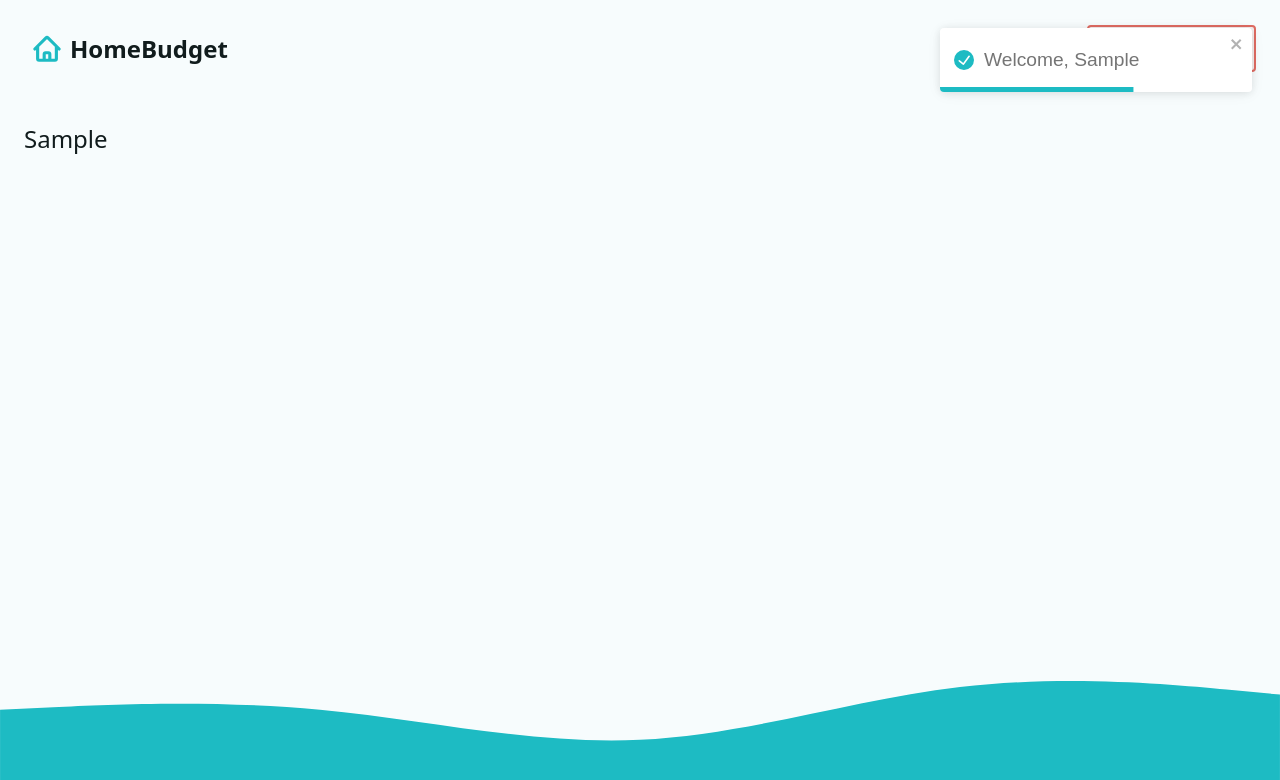
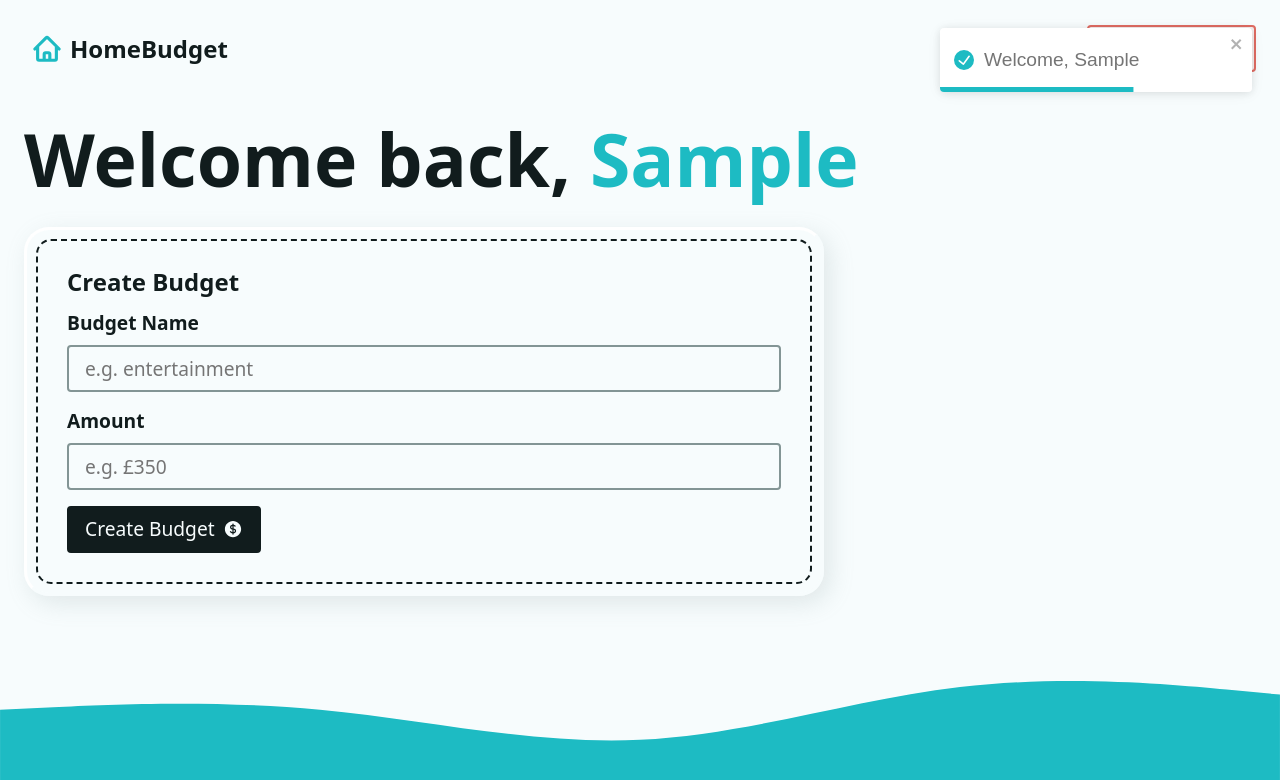
Before and after one commit to tonymm55/react-router-budget-app, a React (Vite) app: page / in a window 1280 px wide. Both pictures are taken after typing "Sample" into the empty fields and a click on the button "Create Account". Shown: the top 780 px of the page. Built offline with nearby package versions, Linux system fonts and the light colour scheme.

Commit message:
added AddBudgetForm component

```diff
--- /dev/null
+++ b/src/components/AddBudgetForm.jsx
@@ -0,0 +1,49 @@
+import { Form } from "react-router-dom"
+
+// library imports
+import { CurrencyDollarIcon } from "@heroicons/react/24/solid"
+
+const AddBudgetForm = () => {
+  return (
+    <div className="form-wrapper">
+      <h2 className="h3">
+        Create Budget
+      </h2>
+      <Form
+       method="post"
+       className="grid-sm"
+      >
+        <div className="grid-xs">
+          <label htmlFor="newBudget">Budget Name</
+          label>
+          <input
+            type="text"
+            name="newBudget"
+            id="newBudget"
+            placeholder="e.g. entertainment"
+            required
+          />
+        </div>
+        <div className="grid-xs">
+          <label htmlFor="newBudgetAmount">Amount</
+          label>
+          <input
+            type="number"
+            step="0.01"
+            name="newBudgetAmount"
+            id="newBudgetAmount"
+            placeholder="e.g. £350"
+            required
+            inputMode="decimal"
+          />
+        </div>
+        <button type="submit" className="btn btn--dark">
+          <span>Create Budget</span>
+          <CurrencyDollarIcon width={20} />
+        </button>
+      </Form>
+    </div>
+  )
+}
+
+export default AddBudgetForm
--- a/src/pages/Dashboard.jsx
+++ b/src/pages/Dashboard.jsx
@@ -6,6 +6,7 @@
 
 // components
 import Intro from "../components/Intro";
+import AddBudgetForm from "../components/AddBudgetForm";
 
 // helper functions
 import { fetchData } from "../helpers"
@@ -13,7 +14,8 @@
 // create a loader function
 export function dashboardLoader() {
   const userName = fetchData("userName");
-  return { userName }
+  const budgets = fetchData("budgets");
+  return { userName, budgets }
 }
 
 // action
@@ -30,12 +32,24 @@
 }
 
 const Dashboard = () => {
-  const { userName } = useLoaderData()
+  const { userName, budgets } = useLoaderData()
 
   return (
   <>
-    {userName ? (<p>{userName}</p>) :
-    <Intro />}
+    {userName ? (
+      <div className="dashboard">
+        <h1>Welcome back, <span className="accent">
+        {userName}</span></h1>
+        <div className="grid-sm">
+          {/* {budgets ? () : ()} */}
+          <div className="grid-lg">
+            <div className="flex-lg">
+              <AddBudgetForm />
+            </div>
+          </div>
+        </div>
+      </div>
+    ) : <Intro />}
   </>
   )
 }
```
